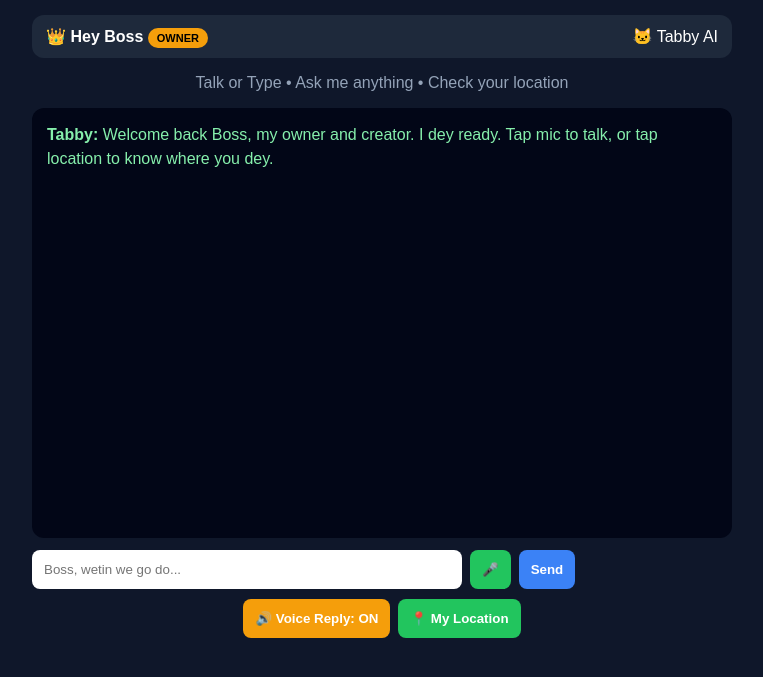
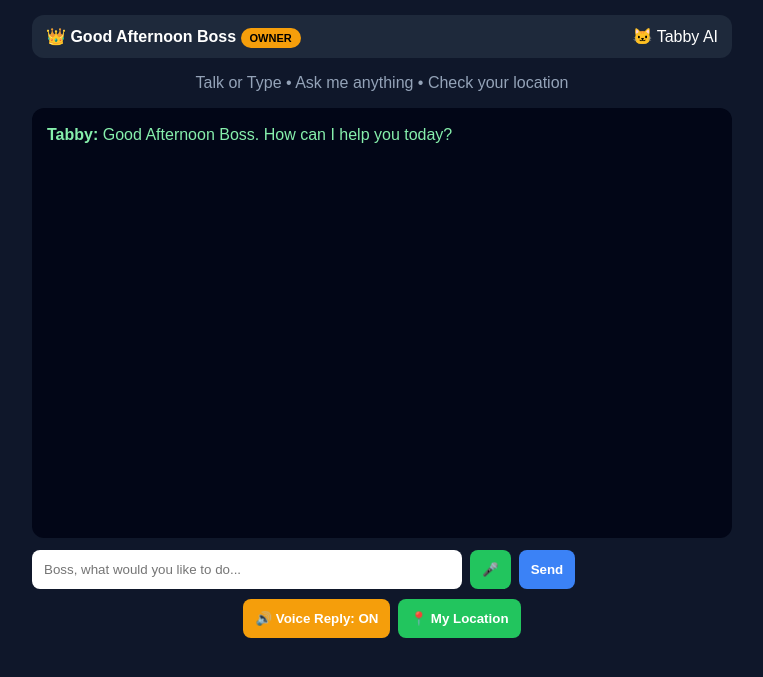
Before and after one commit to sulaimonfaruq2611-design/Tabby-AI, a Flask app: page / in a window 1280 px wide. Shown: the top 677 px of the page, without its empty margins (258-1021 px from the left). Run offline with Flask 3, Linux system fonts and the light colour scheme.

Commit message:
Update index.html

```diff
--- a/templates/index.html
+++ b/templates/index.html
@@ -20,11 +20,11 @@ button{padding:12px 12px;border:none;border-radius:8px;background:#3b82f6;color:
 </style>
 </head>
 <body>
-<div class="topbar"><div>👑 <b>Hey Boss</b> <span class="badge">OWNER</span></div><div>🐱 Tabby AI</div></div>
+<div class="topbar"><div>👑 <b id="topGreet">Good Day Boss</b> <span class="badge">OWNER</span></div><div>🐱 Tabby AI</div></div>
 <p style="text-align:center;color:#94a3b8">Talk or Type • Ask me anything • Check your location</p>
-<div id="chat"><div class="msg tabby"><b>Tabby:</b> Welcome back Boss, my owner and creator. I dey ready. Tap mic to talk, or tap location to know where you dey.</div></div>
+<div id="chat"><div class="msg tabby" id="welcomeMsg"><b>Tabby:</b> Good Day Boss. How can I help you today?</div></div>
 <div style="display:flex;gap:8px">
-<input id="msg" placeholder="Boss, wetin we go do...">
+<input id="msg" placeholder="Boss, what would you like to do...">
 <button class="mic" id="micBtn" onclick="toggleMic()">🎤</button>
 <button onclick="send()">Send</button>
 </div>
@@ -34,6 +34,15 @@ button{padding:12px 12px;border:none;border-radius:8px;background:#3b82f6;color:
 </div>
 <div id="loc" style="margin-top:10px;text-align:center;color:#94a3b8;font-size:13px"></div>
 <script>
+function getGreeting(){
+  let h = new Date().getHours();
+  if(h < 12) return 'Good Morning Boss';
+  if(h < 17) return 'Good Afternoon Boss';
+  return 'Good Evening Boss';
+}
+let greet = getGreeting();
+document.getElementById('topGreet').innerText = greet;
+document.getElementById('welcomeMsg').innerHTML = '<b>Tabby:</b> ' + greet + '. How can I help you today?';
 let speakOn = true;
 let recognizing = false;
 let recognition = null;
@@ -51,7 +60,7 @@ if('webkitSpeechRecognition' in window || 'SpeechRecognition' in window){
   recognition.onend = function(){ stopMic(); };
 }
 function toggleMic(){
-  if(!recognition){ alert('Mic no work for this browser. Use Chrome.'); return; }
+  if(!recognition){ alert('Mic is not supported in this browser. Please use Chrome.'); return; }
   if(recognizing){ recognition.stop(); }
   else{
     recognizing = true;
@@ -79,19 +88,19 @@ function speak(text){
 }
 function getLocation(){
   let locDiv = document.getElementById('loc');
-  if(!navigator.geolocation){ locDiv.innerText = 'Location no dey supported for this browser'; return; }
-  locDiv.innerText = 'Finding your location Boss... tap Allow';
+  if(!navigator.geolocation){ locDiv.innerText = 'Location is not supported in this browser'; return; }
+  locDiv.innerText = 'Finding your location Boss... please tap Allow';
   navigator.geolocation.getCurrentPosition(function(pos){
     let lat = pos.coords.latitude;
     let lon = pos.coords.longitude;
-    locDiv.innerHTML = 'You dey for Lat: ' + lat.toFixed(4) + ', Lon: ' + lon.toFixed(4) + '<br><a href="https://www.google.com/maps?q='+lat+','+lon+'" target="_blank" style="color:#93c5fd">Open for Google Maps</a><br>Ask Tabby: Where am I?';
+    locDiv.innerHTML = 'You are at Lat: ' + lat.toFixed(4) + ', Lon: ' + lon.toFixed(4) + '<br><a href="https://www.google.com/maps?q='+lat+','+lon+'" target="_blank" style="color:#93c5fd">Open in Google Maps</a><br>Ask Tabby: Where am I?';
     let c = document.getElementById('chat');
-    c.innerHTML += '<div class="msg tabby"><b>Tabby:</b> Boss, I don get your location. Lat ' + lat.toFixed(4) + ', Lon ' + lon.toFixed(4) + '. Ask me "Where am I?" make I explain am.</div>';
+    c.innerHTML += '<div class="msg tabby"><b>Tabby:</b> Boss, I have your location. Lat ' + lat.toFixed(4) + ', Lon ' + lon.toFixed(4) + '. Ask me "Where am I?" and I will explain it.</div>';
     c.scrollTop = c.scrollHeight;
-    speak('Boss, I don get your location.');
+    speak('Boss, I have your location.');
     document.getElementById('msg').value = 'I am at latitude ' + lat + ' longitude ' + lon + '. Where am I and what is near me?';
   }, function(){
-    locDiv.innerText = 'You block location. Tap Allow when browser ask.';
+    locDiv.innerText = 'You blocked location. Please tap Allow when the browser asks.';
   });
 }
 async function send(){
@@ -103,7 +112,7 @@ let lower = m.toLowerCase();
 if(lower.includes('who is your owner') || lower.includes('who owns you') || lower.includes('who created you') || lower.includes('who made you') || lower.includes('who built you') || lower.includes('who am i')){
   c.innerHTML+='<div class="msg user"><b>You:</b> '+m+'</div>';
   inp.value='';
-  let reply = 'My owner and creator na Faruq Sulaimon. Na him build me. I dey loyal to am 100%, Boss.';
+  let reply = 'My owner and creator is Faruq Sulaimon. I am loyal to him, Boss.';
   c.innerHTML+='<div class="msg tabby"><b>Tabby:</b> '+reply+'</div>';
   c.scrollTop=c.scrollHeight;
   speak(reply);
@@ -121,7 +130,7 @@ c.scrollTop=c.scrollHeight;
 speak(d.reply);
 }catch(e){
 document.getElementById('loading').remove();
-c.innerHTML+='<div class="msg tabby"><b>Tabby:</b> Network error Boss, try again.</div>';
+c.innerHTML+='<div class="msg tabby"><b>Tabby:</b> Network error Boss, please try again.</div>';
 }
 }
 document.getElementById('msg').addEventListener('keydown',function(e){if(e.key==='Enter')send()});
```
